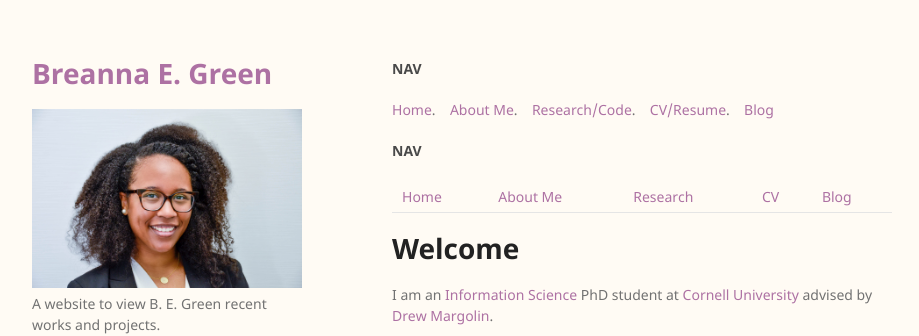
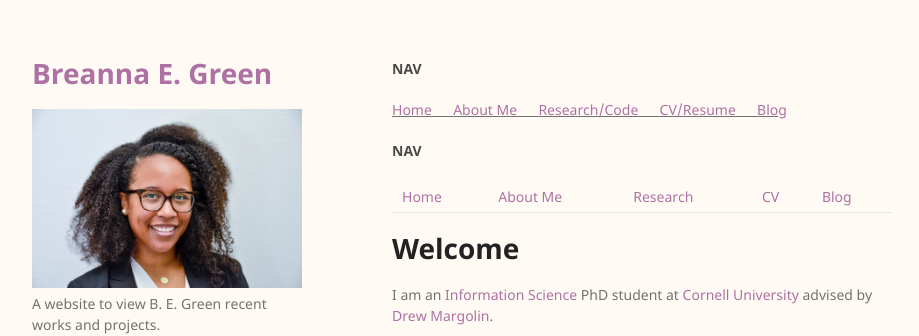
Before and after one commit to bregreen/bregreen.github.io, a Jekyll site: the page built from index.md, in a window 1280 px wide and 1041 px high. Shown: the top 336 px of the window, without its empty margins (178-1097 px from the left). Built offline with Jekyll 4.4.1, drawn with Linux system fonts in a browser that asks for light colours; nearby versions of some CDN libraries.

Commit message:
Update default.html

```diff
--- a/_layouts/default.html
+++ b/_layouts/default.html
@@ -80,7 +80,7 @@
       <section>
 
       <h4>NAV</h4>
-      <p class="view"><a href="https://bregreen.github.io/index.html">Home</a>. &ensp; <a href="https://bregreen.github.io/about.html">About Me</a>. &ensp; <a href="https://bregreen.github.io/research.html">Research/Code</a>. &ensp; <a href="https://bregreen.github.io/cv.html">CV/Resume</a>. &ensp; <a href="https://bregreen.github.io/blog.html">Blog</a></p>
+      <p class="view"><u><a href="https://bregreen.github.io/index.html">Home</a> &emsp; <a href="https://bregreen.github.io/about.html">About Me</a> &emsp; <a href="https://bregreen.github.io/research.html">Research/Code</a> &emsp; <a href="https://bregreen.github.io/cv.html">CV/Resume</a> &emsp; <a href="https://bregreen.github.io/blog.html">Blog</a></u></p>
 
 
       {{ content }}
```
